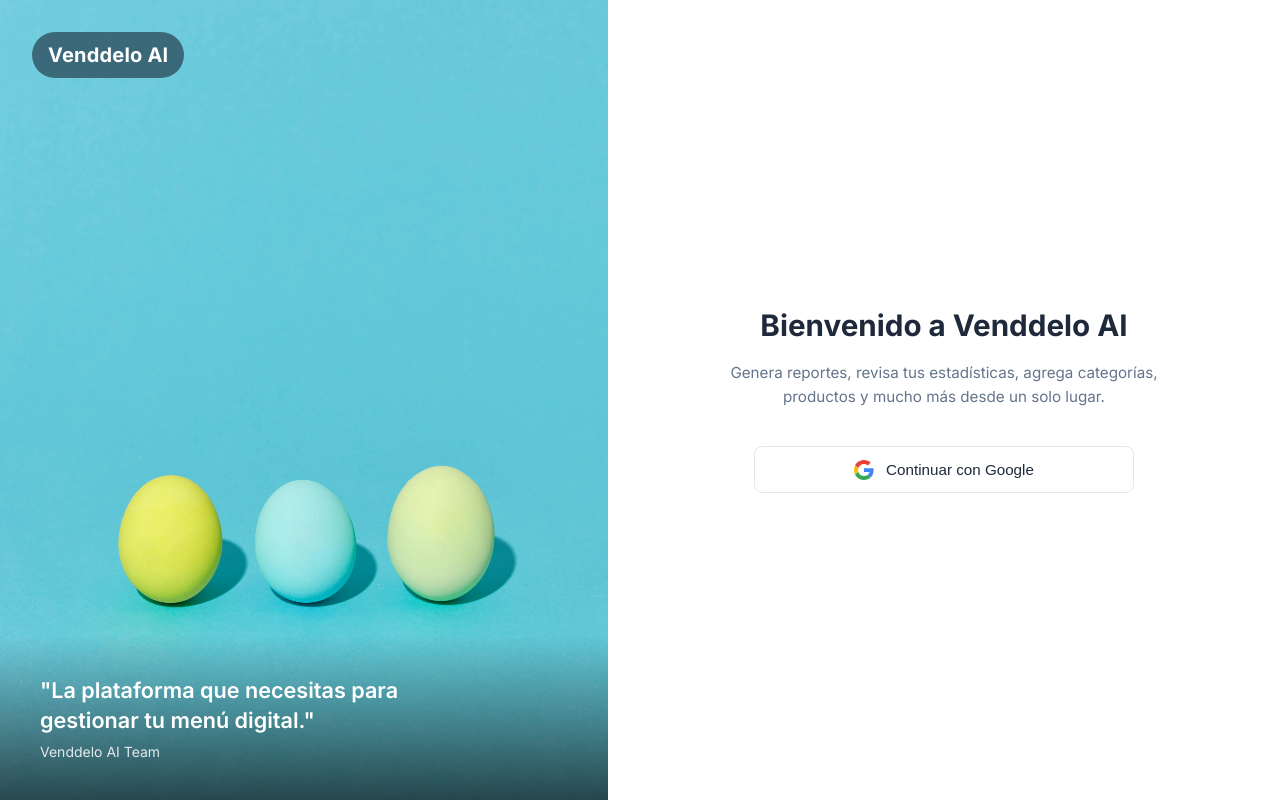
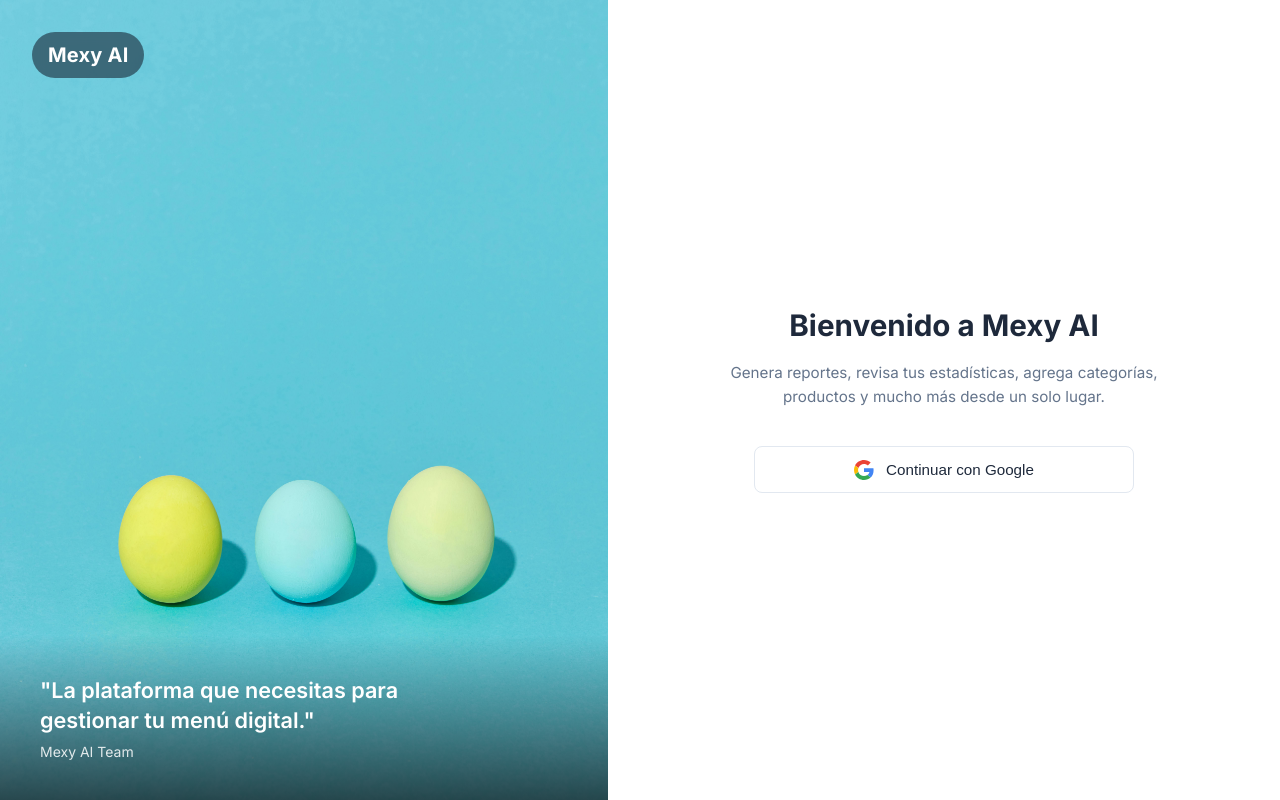
Before and after one commit to coderTtxi12/venddelo-ai, a Next.js app in the folder frontend/: page /login in a window 1280 px wide. Built offline with nearby package versions, Linux system fonts and the light colour scheme; no server answers.

Commit message:
chore: rebrand owner login page to Mexy AI
- Update logo, welcome title, cover image alt text, and quote attribution
- Align login copy with the Mexy product name used across the dashboard

```diff
--- a/frontend/src/components/pages/LoginPage.tsx
+++ b/frontend/src/components/pages/LoginPage.tsx
@@ -6,7 +6,7 @@
 function BrandLogo({ className }: { className?: string }) {
   return (
     <div className={`${styles.logo} ${className ?? ''}`.trim()}>
-      <span>Venddelo AI</span>
+      <span>Mexy AI</span>
     </div>
   );
 }
@@ -19,18 +19,18 @@
     <div className={styles.container}>
       <div className={styles.imagePanel}>
         <BrandLogo className={styles.logoLight} />
-        <img src="/assets/portada2.jpg" alt="Venddelo AI" className={styles.coverImage} />
+        <img src="/assets/portada2.jpg" alt="Mexy AI" className={styles.coverImage} />
         <div className={styles.imageOverlay}>
           <p className={styles.quote}>
             &quot;La plataforma que necesitas para gestionar tu menú digital.&quot;
           </p>
-          <span className={styles.author}>Venddelo AI Team</span>
+          <span className={styles.author}>Mexy AI Team</span>
         </div>
       </div>
 
       <div className={styles.formPanel}>
         <div className={styles.formContent}>
-          <h1 className={styles.title}>Bienvenido a Venddelo AI</h1>
+          <h1 className={styles.title}>Bienvenido a Mexy AI</h1>
 
           <p className={styles.subtitle}>
             Genera reportes, revisa tus estadísticas, agrega categorías, productos y mucho más
```
